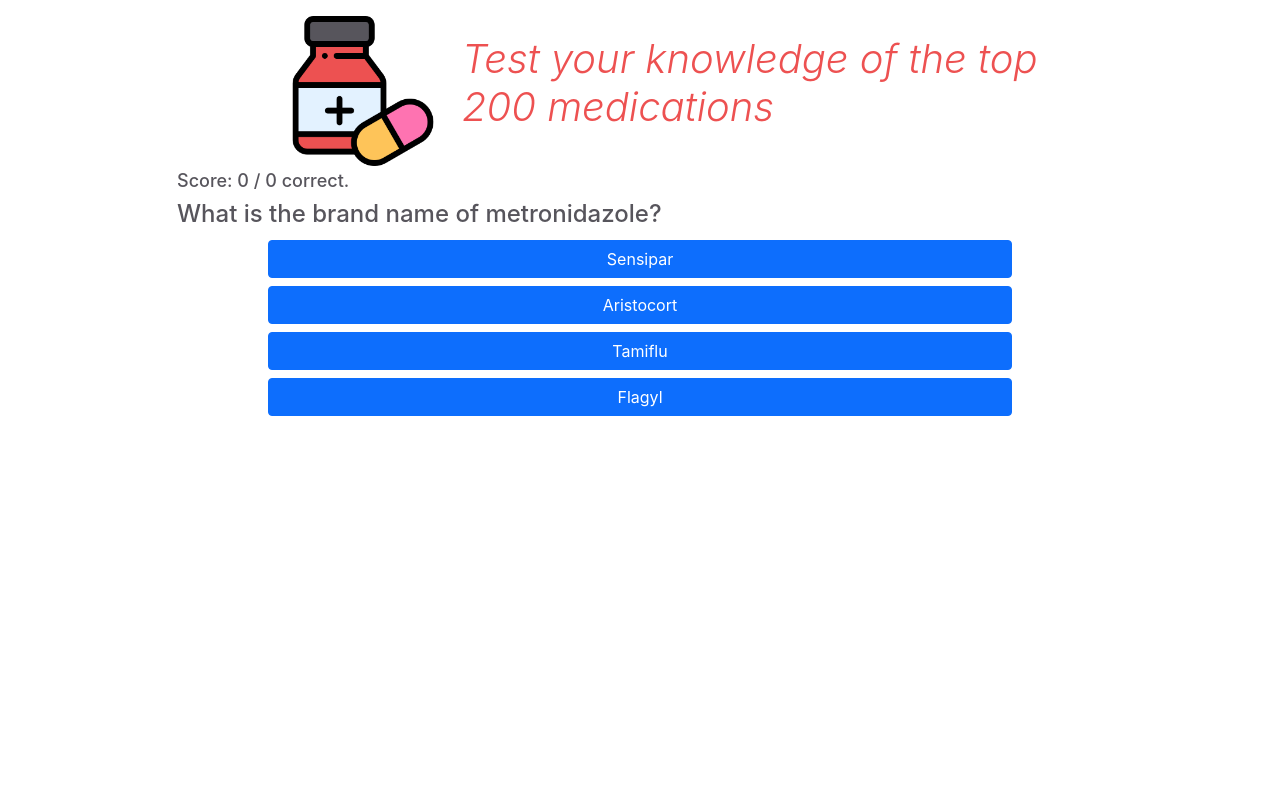
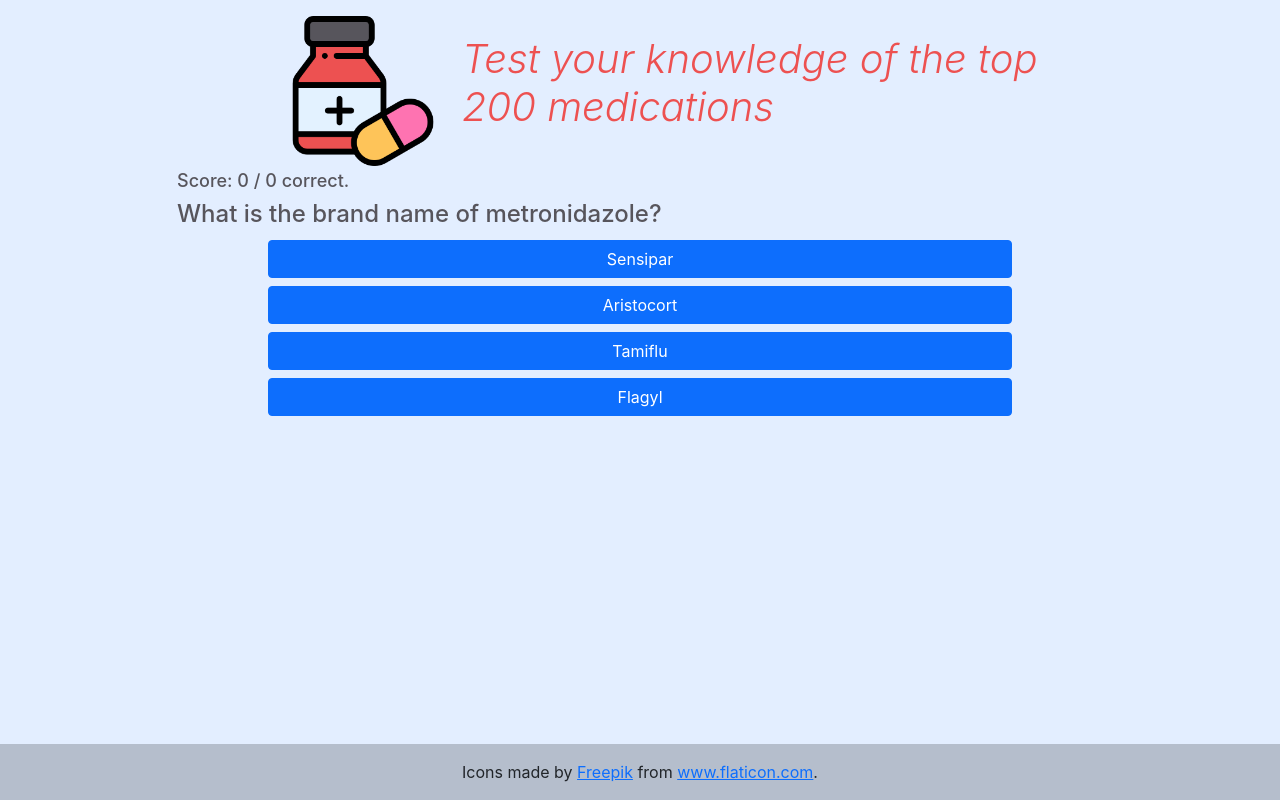
Before and after one commit to finish06/top200quiz, a React (Create React App) app: page / in a window 1280 px wide. Shown: the top 800 px of the page. Built offline with nearby package versions, Linux system fonts and the light colour scheme.

Commit message:
add footer with credits

```diff
--- a/src/App.css
+++ b/src/App.css
@@ -56,3 +56,10 @@
   font-size: x-large;
   color: #57555C;
 }
+
+#footer {
+  position: fixed;
+  bottom: 0;
+  left: 0;
+  background-color: #B5BECC;
+}
--- /dev/null
+++ b/src/components/Footer.js
@@ -0,0 +1,10 @@
+const Footer = () => (
+	<footer id="footer" className="container-fluid">
+		<p className="my-3 text-center">
+			Icons made by <a href="https://www.flaticon.com/authors/freepik">Freepik</a> from{' '}
+			<a href="https://www.flaticon.com/">www.flaticon.com</a>.
+		</p>
+	</footer>
+);
+
+export default Footer;
--- a/src/index.css
+++ b/src/index.css
@@ -1,6 +1,6 @@
 html body {
   margin: 0;
-  background-color: #FFFFFF;
+  background-color: #E3EEFF;
   font-family: -apple-system, BlinkMacSystemFont, 'Segoe UI', 'Roboto', 'Oxygen',
     'Ubuntu', 'Cantarell', 'Fira Sans', 'Droid Sans', 'Helvetica Neue',
     sans-serif;
--- a/src/layouts/MainLayout.js
+++ b/src/layouts/MainLayout.js
@@ -2,12 +2,14 @@
 
 import Header from '../components/Header';
 import Question from '../components/Question';
+import Footer from '../components/Footer';
 
 const MainLayout = (props) => (
-    <div className='container-sm'>
-        <Header />
-        <Question drugs={props.drugs}/>
-    </div>
-)
+	<div className="container-sm">
+		<Header />
+		<Question drugs={props.drugs} />
+		<Footer />
+	</div>
+);
 
 export default MainLayout;
```
